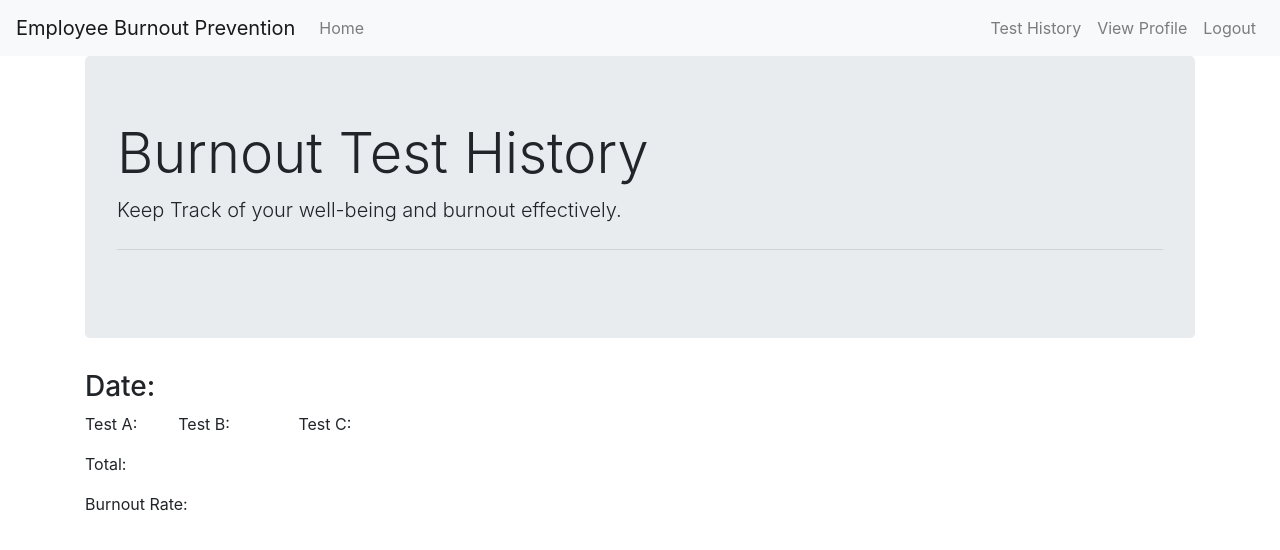
After one commit to kk25081998/Burnout, a Flask app: page /test_history in a window 1280 px wide. The commit adds this page. Shown: the top 550 px of the page. Run offline with Flask 3, Linux system fonts and the light colour scheme; the visitor is signed in with stand-in values (Sample User, id 1); some libraries are stand-ins or nearby versions.

Commit message:
Added test history page

```diff
--- a/app/forms.py
+++ b/app/forms.py
@@ -11,9 +11,10 @@ from datetime import datetime
 class RegistrationForm(FlaskForm):
     email = StringField('Email', validators=[DataRequired(), Email(message='Invalid email address')])
     password = PasswordField('Password', validators=[DataRequired()])
-    password_confirm = PasswordField('Confirm Password', validators=[DataRequired(), EqualTo('password')])
+    password_confirm = PasswordField('Confirm Password', validators=[DataRequired(), EqualTo('password')]) # Why do we have 2 password columns in the database?
     firstname = StringField('First Name', validators=[DataRequired()])
     lastname = StringField('Last Name', validators=[DataRequired()])
+    date_of_birth = DateField('Date of Birth', format='%Y-%m-%d', validators=[DataRequired()])
     companyId = IntegerField('Company ID', validators=[DataRequired()])
     submit = SubmitField('Register')
 
--- a/app/routes.py
+++ b/app/routes.py
@@ -90,7 +90,9 @@ def logout():
 @main.route('/dashboard')
 @login_required
 def dashboard():
-    return render_template('dashboard.html')
+    user = User.query.filter_by(id=current_user.id).first()
+    return render_template('dashboard.html', user=user)
+
 
 @main.route('/edit_profile', methods=['GET', 'POST'])
 @login_required
@@ -110,3 +112,8 @@ def edit_profile():
         form.bio.data = current_user.bio
     image_file = url_for('static', filename='profile_pics/' + current_user.image_file)
     return render_template('edit_profile.html', title='Edit Profile', image_file=image_file, form=form)
+
+@main.route('/test_history')
+@login_required
+def test_history():
+    return render_template('test_history.html')
--- a/app/templates/base.html
+++ b/app/templates/base.html
@@ -20,6 +20,18 @@
                     </li>
                 </ul>
                 {% if current_user.is_authenticated %}
+
+                    <ul class="navbar-nav">
+                        <li class="nav-item">
+                            <a class="nav-link" href="{{ url_for('main.test_history') }}">Test History</a>
+                        </li>
+                    </ul>
+                    <ul class="navbar-nav">
+                        <li class="nav-item">
+                            <a class="nav-link" href="{{ url_for('main.logout') }}">View Profile</a>
+                        </li>
+                    </ul>
+
                     <ul class="navbar-nav">
                         <li class="nav-item">
                             <a class="nav-link" href="{{ url_for('main.logout') }}">Logout</a>
--- /dev/null
+++ b/app/templates/test_history.html
@@ -0,0 +1,26 @@
+{% extends "base.html" %}
+
+{% block title %}
+Dashboard - Employee Burnout Prevention
+{% endblock %}
+
+{% block content %}
+
+<div class="container">
+    <div class="jumbotron">
+        <h1 class="display-4">Burnout Test History</h1>
+        <p class="lead">Keep Track of your well-being and burnout effectively.</p>
+        <hr class="my-4">
+    </div>
+
+    <div>
+        <h3>Date: </h3>
+        <p>Test A:
+            &emsp;&emsp; Test B:
+            &emsp;&emsp;&emsp;&emsp;Test C: </p>
+        <p>Total: </p>
+        <p>Burnout Rate:</p>
+    </div>
+</div>
+
+{% endblock %}
```
Also changed, not shown: app/templates/dashboard.html (+8 -2 lines), app/templates/register.html (+11 -0 lines), app.db, app/static/images/profile.jpg (added), 4 other files.
